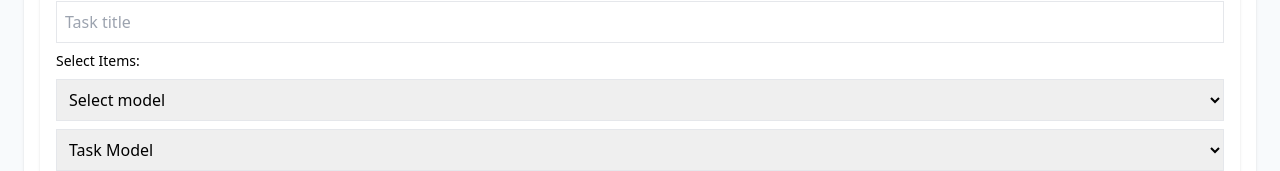
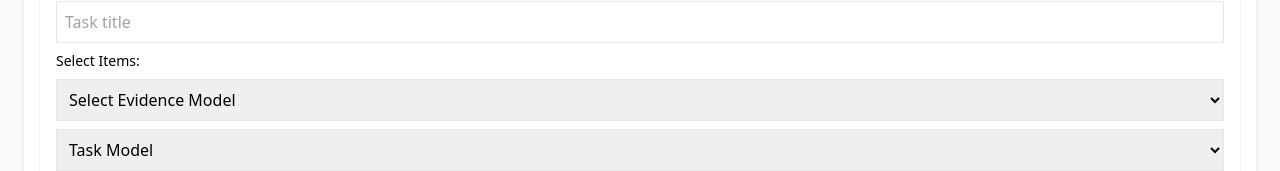
Before and after one commit to rvkmar/ecd-assessment, a React (Vite) app: page / in a window 1280 px wide. Both pictures are taken after a click on the button "Task Models". Shown: the part 196-367 px from the top of the page. Built offline with nearby package versions, Linux system fonts and the light colour scheme.

Commit message:
select evidence model text adjusted in task model tab

```diff
--- a/src/components/TasksManager.jsx
+++ b/src/components/TasksManager.jsx
@@ -125,7 +125,7 @@ export default function TasksManager({ notify, refresh }) {
         value={modelId}
         onChange={(e) => setModelId(e.target.value)}
       >
-        <option value="">Select model</option>
+        <option value="">Select Evidence Model</option>
         {models.map((m) => (
           <option key={m.id} value={m.id}>{m.name}</option>
         ))}
```
